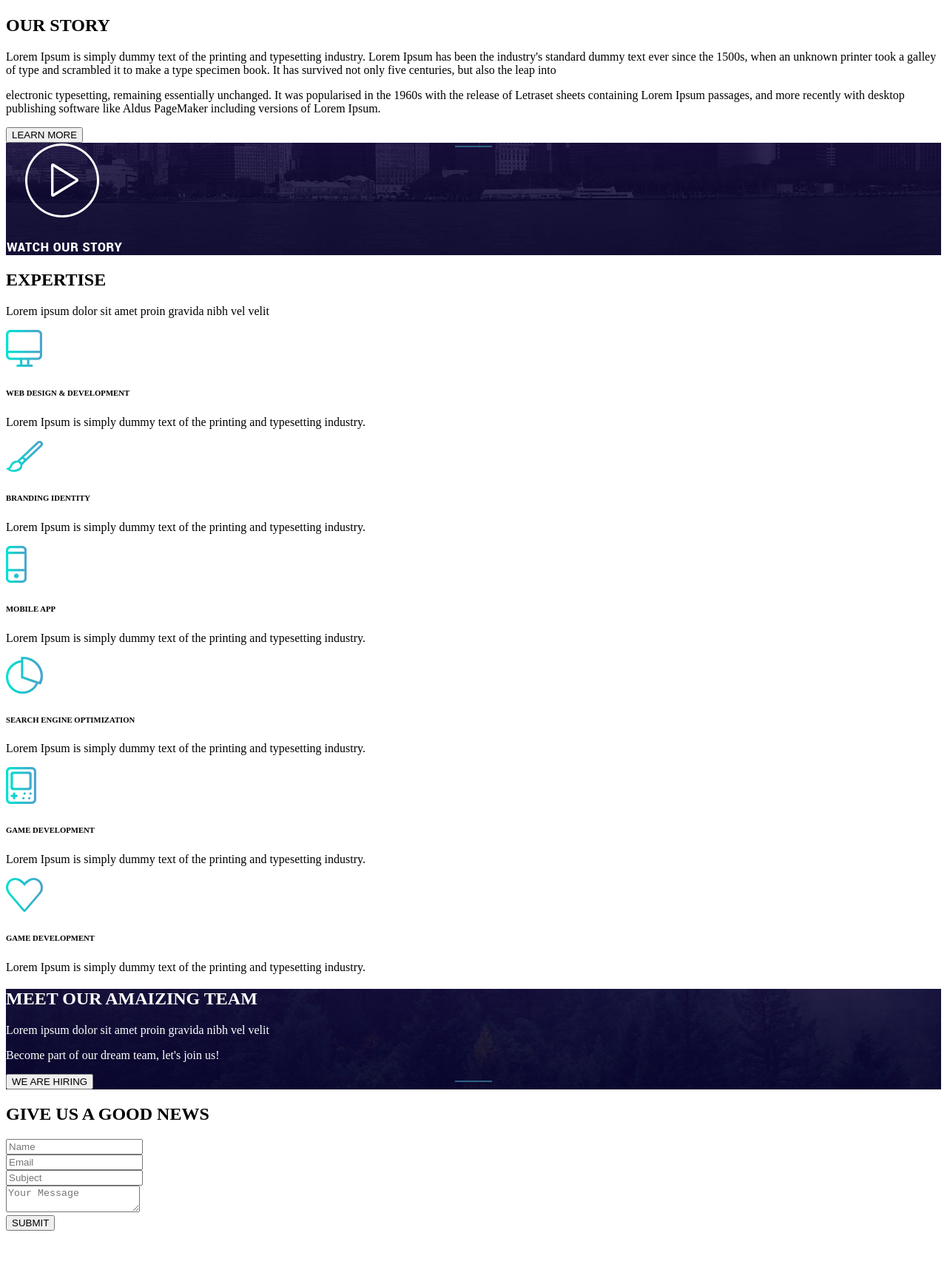
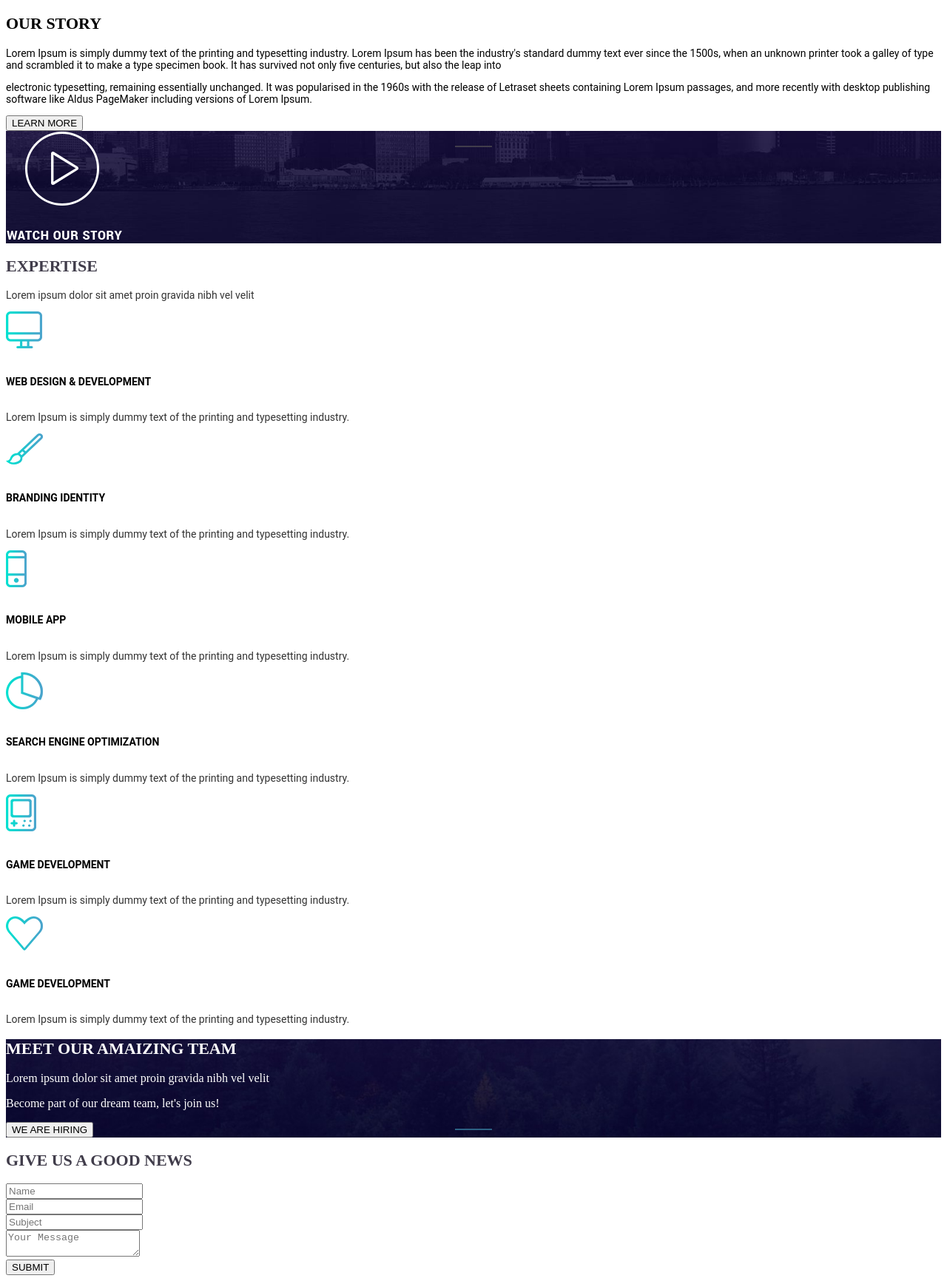
Before and after one commit to yllipetrovci/gatsby-website, a Gatsby site: page /home in a window 1280 px wide. Shown: the part 601-2333 px from the top of the page at 74% size. Before the commit the page ends 2273 px from the top, so only its background shows below. Built offline with nearby package versions, Linux system fonts and the light colour scheme; Gatsby itself is replaced by a stand-in of ours.

Commit message:
implement fonts, colors, sizes

```diff
--- a/src/pages/home.js
+++ b/src/pages/home.js
@@ -36,7 +36,7 @@ class Home extends Component {
                                         electronic typesetting, remaining essentially unchanged.
                                     </p>
                                 </div>
-                                <div className="col-12 text-center pt-5 pb-5">
+                                <div className="col-12 text-center pt-3 pb-5">
                                     <button type="button" className="btn btn-outline-primary">LEARN MORE</button>
                                 </div>
                                 <div className="col-12 text-center pb-5">
--- a/src/styles/pages/home.scss
+++ b/src/styles/pages/home.scss
@@ -4,13 +4,13 @@
     p {
       color: #fff;
     }
-    p{
-      font-family:'roboto';
-      font-size:14px;
+    p {
+      font-family: "roboto";
+      font-size: 14px;
     }
-    h1{
-      font-family: 'Playfair';
-      font-size:32px;
+    h1 {
+      font-family: "Playfair";
+      font-size: 32px;
       font-weight: bold;
     }
 
@@ -42,11 +42,16 @@
   }
 
   .expertise-section {
-    .expertise-card-component {
-      // border: 1px solid black;
+    h6 {
+      font-size: 14px;
+      font-weight: bold;
+      color: #000;
+      font-family: "roboto";
     }
     h2 {
-      color: #000;
+      font-family: "Playfair";
+      color: #413d4b;
+      font-size: 22px;
       font-weight: bold;
       &:after {
         content: "";
@@ -57,12 +62,14 @@
         left: 0;
         right: 0;
         bottom: 0px;
-        background-color: #2c6184;
+        background-color: #413d4b;
       }
     }
 
     p {
-      color: #000;
+      color: #333333;
+      font-family: "roboto";
+      font-size: 14px;
     }
   }
 
@@ -86,6 +93,13 @@
   .out-story-section {
     p {
       color: black;
+      font-size: 14px;
+      font-family: "roboto";
+    }
+    h2 {
+      font-family: "Playfair";
+      font-size: 22px;
+      font-weight: bold;
     }
   }
 
@@ -97,7 +111,12 @@
       color: #fff;
     }
 
-    h2{
+    h2 {
+      font-size: 22px;
+      font-family: "Playfair";
+      font-weight: bold;
+      color: #fff;
+
       &:after {
         content: "";
         width: 50px;
@@ -107,7 +126,12 @@
         left: 0;
         right: 0;
         bottom: 10px;
-        background-color: #2C6184;
+        background-color: #2c6184;
+      }
+
+      p {
+        font-family: "Playfair";
+        font-size: 14px;
       }
     }
 
@@ -124,4 +148,13 @@
       z-index: -1;
     }
   }
+
+  .form-section {
+    h2 {
+      font-size: 22px;
+      font-family: "Playfair";
+      color: #413d4b;
+      font-weight: bold;
+    }
+  }
 }
```
